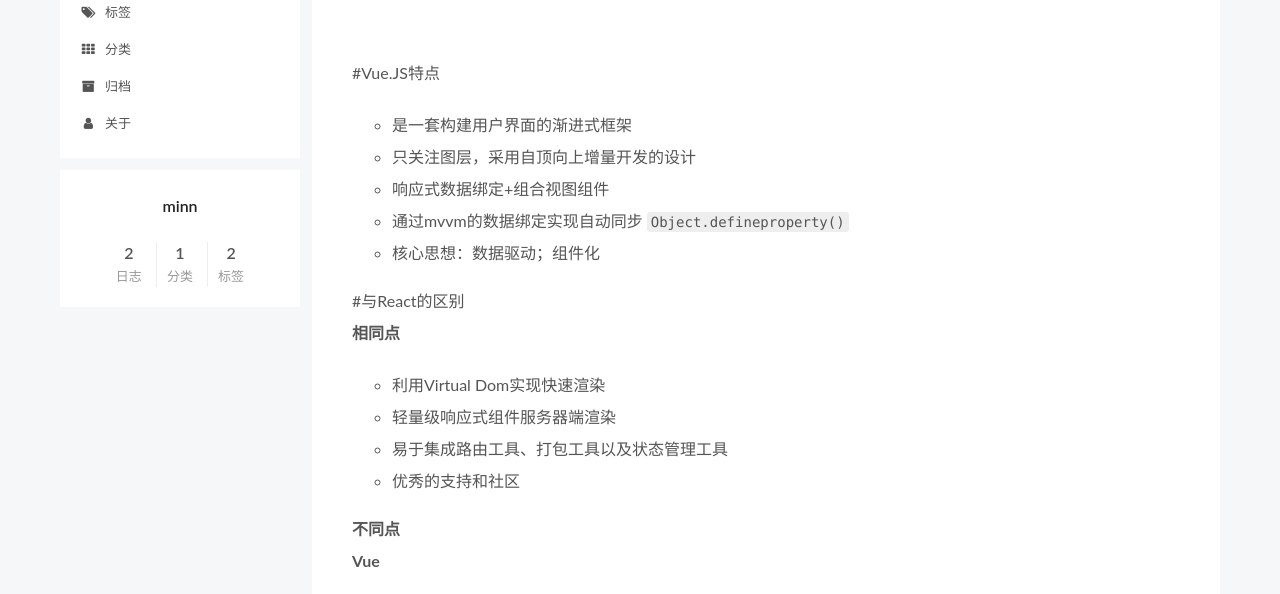
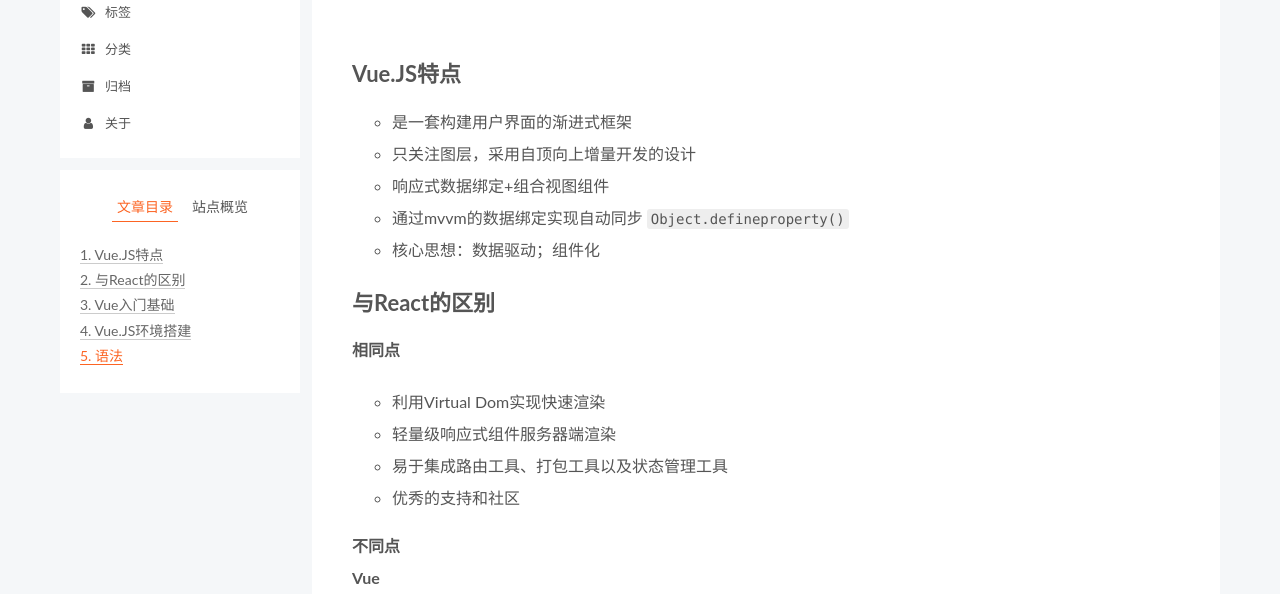
Before and after one commit to Minnsss/minnsss.github.io, a plain HTML site: page 2018/07/18/Vue-JS入门/index.html in a window 1280 px wide. Shown: the part 178-772 px from the top of the page. Drawn offline with Linux system fonts and the light colour scheme.

Commit message:
Site updated: 2018-07-18 21:59:50

```diff
--- a/2018/07/18/Vue-JS入门/index.html
+++ b/2018/07/18/Vue-JS入门/index.html
@@ -108,19 +108,19 @@
 
 
 
-  <meta name="description" content="#Vue.JS特点  是一套构建用户界面的渐进式框架 只关注图层，采用自顶向上增量开发的设计 响应式数据绑定+组合视图组件 通过mvvm的数据绑定实现自动同步  Object.defineproperty() 核心思想：数据驱动；组件化  #与React的区别相同点    利用Virtual Dom实现快速渲染   轻量级响应式组件服务器端渲染   易于集成路由工具、打包工具以及状态管理工具">
+  <meta name="description" content="Vue.JS特点 是一套构建用户界面的渐进式框架 只关注图层，采用自顶向上增量开发的设计 响应式数据绑定+组合视图组件 通过mvvm的数据绑定实现自动同步  Object.defineproperty() 核心思想：数据驱动；组件化  与React的区别相同点    利用Virtual Dom实现快速渲染   轻量级响应式组件服务器端渲染   易于集成路由工具、打包工具以及状态管理工具   优秀">
 <meta name="keywords" content="Vue.JS,基础">
 <meta property="og:type" content="article">
 <meta property="og:title" content="Vue.JS入门基础">
 <meta property="og:url" content="https://minnsss.github.io/2018/07/18/Vue-JS入门/index.html">
 <meta property="og:site_name" content="minnsss blog">
-<meta property="og:description" content="#Vue.JS特点  是一套构建用户界面的渐进式框架 只关注图层，采用自顶向上增量开发的设计 响应式数据绑定+组合视图组件 通过mvvm的数据绑定实现自动同步  Object.defineproperty() 核心思想：数据驱动；组件化  #与React的区别相同点    利用Virtual Dom实现快速渲染   轻量级响应式组件服务器端渲染   易于集成路由工具、打包工具以及状态管理工具">
+<meta property="og:description" content="Vue.JS特点 是一套构建用户界面的渐进式框架 只关注图层，采用自顶向上增量开发的设计 响应式数据绑定+组合视图组件 通过mvvm的数据绑定实现自动同步  Object.defineproperty() 核心思想：数据驱动；组件化  与React的区别相同点    利用Virtual Dom实现快速渲染   轻量级响应式组件服务器端渲染   易于集成路由工具、打包工具以及状态管理工具   优秀">
 <meta property="og:locale" content="zh-CN">
 <meta property="og:image" content="https://minnsss.github.io/2018/07/18/Vue-JS入门/Vue.jpg">
-<meta property="og:updated_time" content="2018-07-18T13:50:19.616Z">
+<meta property="og:updated_time" content="2018-07-18T13:59:03.629Z">
 <meta name="twitter:card" content="summary">
 <meta name="twitter:title" content="Vue.JS入门基础">
-<meta name="twitter:description" content="#Vue.JS特点  是一套构建用户界面的渐进式框架 只关注图层，采用自顶向上增量开发的设计 响应式数据绑定+组合视图组件 通过mvvm的数据绑定实现自动同步  Object.defineproperty() 核心思想：数据驱动；组件化  #与React的区别相同点    利用Virtual Dom实现快速渲染   轻量级响应式组件服务器端渲染   易于集成路由工具、打包工具以及状态管理工具">
+<meta name="twitter:description" content="Vue.JS特点 是一套构建用户界面的渐进式框架 只关注图层，采用自顶向上增量开发的设计 响应式数据绑定+组合视图组件 通过mvvm的数据绑定实现自动同步  Object.defineproperty() 核心思想：数据驱动；组件化  与React的区别相同点    利用Virtual Dom实现快速渲染   轻量级响应式组件服务器端渲染   易于集成路由工具、打包工具以及状态管理工具   优秀">
 <meta name="twitter:image" content="https://minnsss.github.io/2018/07/18/Vue-JS入门/Vue.jpg">
 
 
@@ -353,7 +353,7 @@
 
 
 
-              <time title="创建时间：2018-07-18 20:49:18 / 修改时间：21:50:19" itemprop="dateCreated datePublished" datetime="2018-07-18T20:49:18+08:00">2018-07-18</time>
+              <time title="创建时间：2018-07-18 20:49:18 / 修改时间：21:59:03" itemprop="dateCreated datePublished" datetime="2018-07-18T20:49:18+08:00">2018-07-18</time>
 
 
 
@@ -410,15 +410,14 @@
 
 
         <a id="more"></a>
-<p>#Vue.JS特点</p>
-<ul>
+<h1 id="Vue-JS特点"><a href="#Vue-JS特点" class="headerlink" title="Vue.JS特点"></a>Vue.JS特点</h1><ul>
 <li>是一套构建用户界面的渐进式框架</li>
 <li>只关注图层，采用自顶向上增量开发的设计</li>
 <li>响应式数据绑定+组合视图组件</li>
 <li>通过mvvm的数据绑定实现自动同步  <code>Object.defineproperty()</code></li>
 <li>核心思想：数据驱动；组件化</li>
 </ul>
-<p>#与React的区别<br><strong>相同点</strong>  </p>
+<h1 id="与React的区别"><a href="#与React的区别" class="headerlink" title="与React的区别"></a>与React的区别</h1><p><strong>相同点</strong>  </p>
 <ul>
 <li>利用Virtual Dom实现快速渲染  </li>
 <li>轻量级响应式组件服务器端渲染  </li>
@@ -435,7 +434,7 @@
 <ul>
 <li>更适用于大型应用和更好的可测试性  </li>
 <li>同时适用于Web端和原生App  </li>
-<li>更大的生态圈带来的更多支持和工具<br>#Vue入门基础<br><img src="/2018/07/18/Vue-JS入门/Vue.jpg" alt="Vue入门基础"><br>#Vue.JS环境搭建<br>##node.js与npm的安装与环境搭建<br><a href="https://nodejs.org/en/" title="node.JS主页" target="_blank" rel="noopener">node.JS主页</a><br><a href="https://www.npmjs.com/" title="npm主页" target="_blank" rel="noopener">npm主页</a><br>##vue环境搭建与vue.cli使用</li>
+<li>更大的生态圈带来的更多支持和工具  <h1 id="Vue入门基础"><a href="#Vue入门基础" class="headerlink" title="Vue入门基础"></a>Vue入门基础</h1><img src="/2018/07/18/Vue-JS入门/Vue.jpg" alt="Vue入门基础"><h1 id="Vue-JS环境搭建"><a href="#Vue-JS环境搭建" class="headerlink" title="Vue.JS环境搭建"></a>Vue.JS环境搭建</h1><h2 id="node-js与npm的安装与环境搭建"><a href="#node-js与npm的安装与环境搭建" class="headerlink" title="node.js与npm的安装与环境搭建"></a>node.js与npm的安装与环境搭建</h2><a href="https://nodejs.org/en/" title="node.JS主页" target="_blank" rel="noopener">node.JS主页</a><br><a href="https://www.npmjs.com/" title="npm主页" target="_blank" rel="noopener">npm主页</a>  <h2 id="vue环境搭建与vue-cli使用"><a href="#vue环境搭建与vue-cli使用" class="headerlink" title="vue环境搭建与vue.cli使用"></a>vue环境搭建与vue.cli使用</h2></li>
 <li><p>项目路径npm安装/cnpm<br><code>npm install vue</code>  </p>
 </li>
 <li><p>官网拷贝引用<br><code>&lt;script src=&quot;https://unpkg.com/vue@2.5.16/dist/vue.js&quot;&gt;&lt;/script&gt;</code>  </p>
@@ -447,7 +446,7 @@
 <li><p>Vue配置</p>
 </li>
 </ul>
-<p>#语法<br><a href="https://cn.vuejs.org/v2/guide/" title="Vue中文手册" target="_blank" rel="noopener">Vue中文手册</a></p>
+<h1 id="语法"><a href="#语法" class="headerlink" title="语法"></a>语法</h1><p><a href="https://cn.vuejs.org/v2/guide/" title="Vue中文手册" target="_blank" rel="noopener">Vue中文手册</a></p>
 
 
     </div>
@@ -540,8 +539,17 @@
 
 
 
+        <ul class="sidebar-nav motion-element">
+          <li class="sidebar-nav-toc sidebar-nav-active" data-target="post-toc-wrap">
+            文章目录
+          </li>
+          <li class="sidebar-nav-overview" data-target="site-overview-wrap">
+            站点概览
+          </li>
+        </ul>
 
-      <section class="site-overview-wrap sidebar-panel sidebar-panel-active">
+
+      <section class="site-overview-wrap sidebar-panel">
         <div class="site-overview">
           <div class="site-author motion-element" itemprop="author" itemscope itemtype="http://schema.org/Person">
 
@@ -614,6 +622,22 @@
         </div>
       </section>
 
+
+      <!--noindex-->
+        <section class="post-toc-wrap motion-element sidebar-panel sidebar-panel-active">
+          <div class="post-toc">
+
+
+
+
+
+
+              <div class="post-toc-content"><ol class="nav"><li class="nav-item nav-level-1"><a class="nav-link" href="#Vue-JS特点"><span class="nav-number">1.</span> <span class="nav-text">Vue.JS特点</span></a></li><li class="nav-item nav-level-1"><a class="nav-link" href="#与React的区别"><span class="nav-number">2.</span> <span class="nav-text">与React的区别</span></a></li><li class="nav-item nav-level-1"><a class="nav-link" href="#Vue入门基础"><span class="nav-number">3.</span> <span class="nav-text">Vue入门基础</span></a></li><li class="nav-item nav-level-1"><a class="nav-link" href="#Vue-JS环境搭建"><span class="nav-number">4.</span> <span class="nav-text">Vue.JS环境搭建</span></a><ol class="nav-child"><li class="nav-item nav-level-2"><a class="nav-link" href="#node-js与npm的安装与环境搭建"><span class="nav-number">4.1.</span> <span class="nav-text">node.js与npm的安装与环境搭建</span></a></li><li class="nav-item nav-level-2"><a class="nav-link" href="#vue环境搭建与vue-cli使用"><span class="nav-number">4.2.</span> <span class="nav-text">vue环境搭建与vue.cli使用</span></a></li></ol></li><li class="nav-item nav-level-1"><a class="nav-link" href="#语法"><span class="nav-number">5.</span> <span class="nav-text">语法</span></a></li></ol></div>
+
+
+          </div>
+        </section>
+      <!--/noindex-->
 
 
 
```
Also changed, not shown: index.html (+5 -6 lines).
